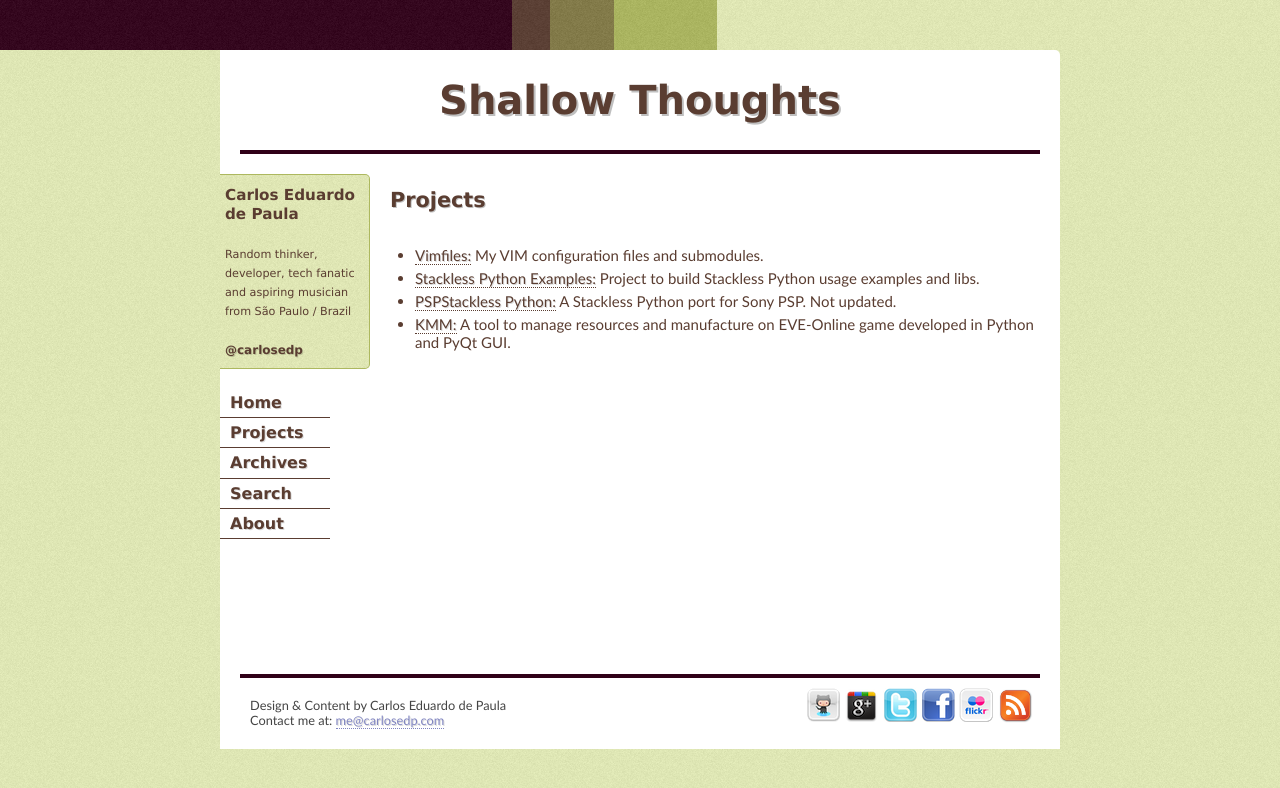
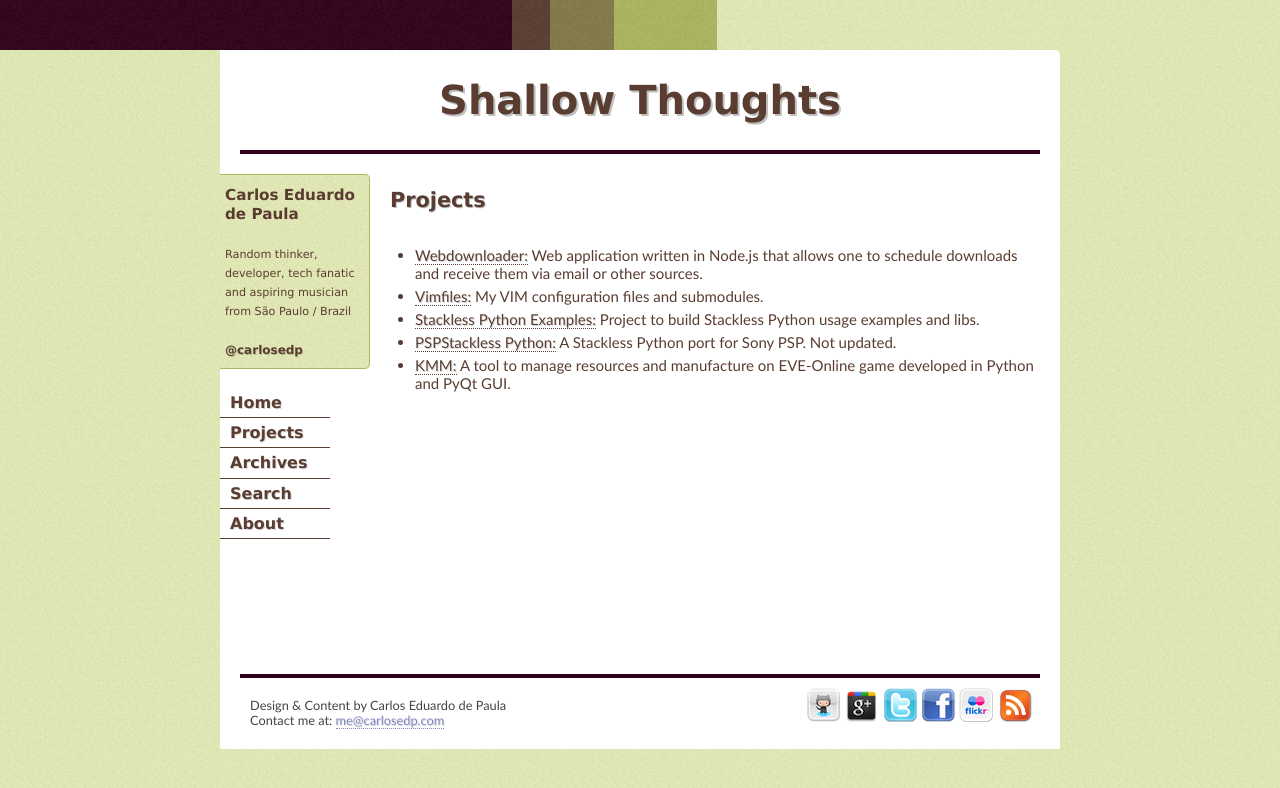
Before and after one commit to carlosedp/carlosedp.github.com, a Jekyll site: the page built from projects/index.markdown, in a window 1280 px wide. Shown: the top 788 px of the page. Built offline with Jekyll 4.4.1, drawn with Linux system fonts in a browser that asks for light colours; Markdown is read by kramdown in place of the engine named in the settings; comment, search, counter and statistics services are not loaded.

Commit message:
Added Webdownloader to Projects.

```diff
--- a/projects/index.markdown
+++ b/projects/index.markdown
@@ -4,6 +4,7 @@ title: Projects
 ---
 # {{ page.title }}
 
+* [Webdownloader:](https://github.com/carlosedp/webdownloader) Web application written in Node.js that allows one to schedule downloads and receive them via email or other sources.
 * [Vimfiles:](http://github.com/carlosedp/vimfiles) My VIM configuration files and submodules.
 * [Stackless Python Examples:](http://code.google.com/p/stacklessexamples) Project to build Stackless Python usage examples and libs.
 * [PSPStackless Python:](http://code.google.com/p/pspstacklesspython) A Stackless Python port for Sony PSP. Not updated.
```
